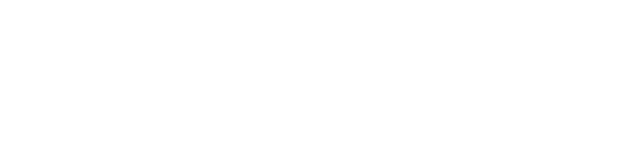
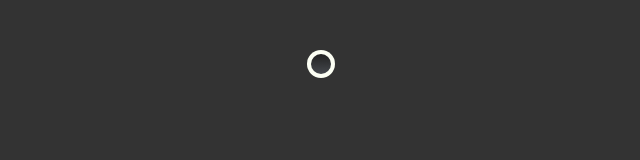
Before and after one commit to yanyixin/jsdemo, a website: page checkbox/demo6.html in a window 1280 px wide. Shown: the whole page, without its empty margins (319-959 px from the left). Drawn offline with nearby package versions, Linux system fonts and the light colour scheme; files that its build step writes are made by us from their sources.

Commit message:
增加checkbox demo

```diff
--- a/checkbox/demo6.html
+++ b/checkbox/demo6.html
@@ -3,8 +3,14 @@
 <head>
     <meta charset="UTF-8">
     <title>Title</title>
+    <link rel="stylesheet" href="scss/main4.css">
 </head>
 <body>
-
+<div class="cb-container">
+    <div class="roundedOne">
+        <input type="checkbox" id="roundedOnt">
+        <label for="roundedOnt"></label>
+    </div>
+</div>
 </body>
 </html>
--- /dev/null
+++ b/checkbox/scss/main4.scss
@@ -0,0 +1,54 @@
+$label-width:28px;
+$label-bgcolor:#fcfff4;
+$label-top:4px;
+$label-after-top:2px;
+$label-background-color:rgb(101,141,181);
+body{
+  background: #333;
+}
+.cb-container{
+  text-align: center;
+}
+.roundedOne input[type=checkbox]{
+  visibility: hidden;
+}
+.roundedOne{
+  position: relative;
+  display: block;
+  margin: 50px auto;
+}
+.roundedOne{
+  width: $label-width;
+  height: $label-width;
+  background: $label-bgcolor;
+  border-radius: 50px;
+
+}
+.roundedOne label{
+  position: absolute;
+  width: $label-width - (2*$label-top);
+  height: $label-width - (2*$label-top);
+  top:$label-top;
+  left: $label-top;
+  border-radius: 50px;
+  background: -moz-linear-gradient(top, #222222 0%, #45484d 100%);
+  background: -webkit-linear-gradient(top, #222222 0%, #45484d 100%);
+  background: linear-gradient(to bottom, #222222 0%, #45484d 100%);
+}
+.roundedOne label:after{
+  content: '';
+  position: absolute;
+  width: $label-width - (2*$label-top) - (2*$label-after-top);
+  height: $label-width - (2*$label-top) - (2*$label-after-top);
+  top: $label-after-top;
+  left: $label-after-top;
+  background: $label-background-color;
+  border-radius: 50px;
+  opacity: 0;
+}
+.roundedOne label:hover::after{
+  opacity: 0.3;
+}
+.roundedOne input[type=checkbox]:checked+label:after{
+  opacity: 1;
+}
```
